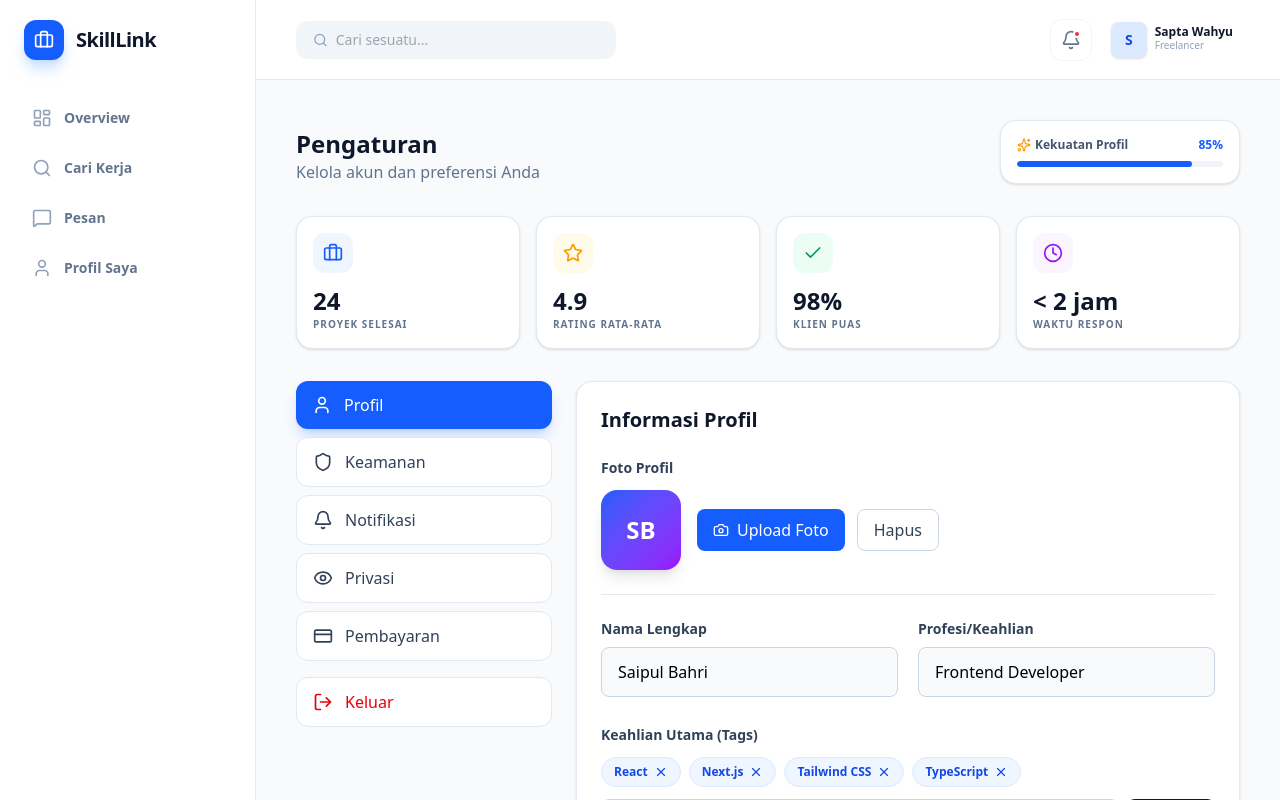
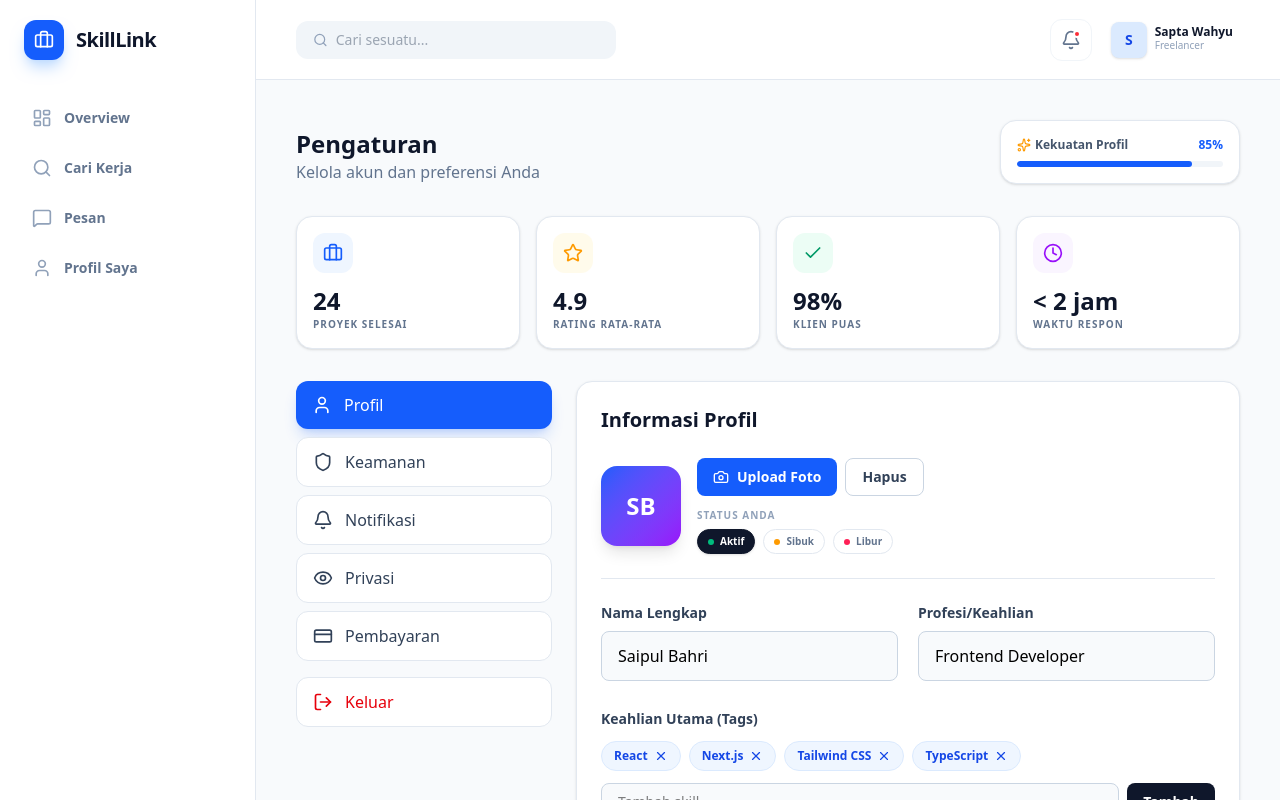
Before and after one commit to KodingMulu/SkillLink, a Next.js app in the folder web/: page /dashboard/freelancer/settings in a window 1280 px wide. Shown: the top 800 px of the page. Built offline with nearby package versions, Linux system fonts and the light colour scheme.

Commit message:
feat: implementasi status ketersediaan real-time (Online/Sibuk/Libur)

```diff
--- a/web/src/app/dashboard/freelancer/settings/page.tsx
+++ b/web/src/app/dashboard/freelancer/settings/page.tsx
@@ -15,11 +15,12 @@ export default function SettingsPage() {
   const [showNewPassword, setShowNewPassword] = useState(false);
   const [saveSuccess, setSaveSuccess] = useState(false);
 
-  // State tambahan untuk fitur Skill
+  // --- STATE BARU UNTUK TAHAP 2 ---
+  const [availability, setAvailability] = useState('available');
+
   const [skills, setSkills] = useState(['React', 'Next.js', 'Tailwind CSS', 'TypeScript']);
   const [newSkill, setNewSkill] = useState('');
 
-  // State untuk form
   const [profileData, setProfileData] = useState({
     name: 'Saipul Bahri',
     title: 'Frontend Developer',
@@ -61,7 +62,6 @@ export default function SettingsPage() {
     showHourlyRate: true
   });
 
-  // Fungsi tambahan untuk Skill
   const addSkill = () => {
     if (newSkill && !skills.includes(newSkill)) {
       setSkills([...skills, newSkill]);
@@ -109,7 +109,6 @@ export default function SettingsPage() {
           <p className="text-slate-500">Kelola akun dan preferensi Anda</p>
         </div>
 
-        {/* FITUR BARU: Profile Strength Indikator */}
         <div className="bg-white p-4 rounded-2xl border border-slate-200 shadow-sm min-w-[240px]">
           <div className="flex justify-between items-center mb-2">
             <span className="text-xs font-bold text-slate-600 flex items-center gap-1">
@@ -123,7 +122,6 @@ export default function SettingsPage() {
         </div>
       </div>
 
-      {/* COMMIT 1: Statistik Pencapaian Freelancer */}
       <div className="grid grid-cols-2 lg:grid-cols-4 gap-4 mb-8">
         {[
           { label: 'Proyek Selesai', value: '24', icon: Briefcase, color: 'text-blue-600', bg: 'bg-blue-50' },
@@ -142,7 +140,6 @@ export default function SettingsPage() {
       </div>
 
       <div className="flex flex-col lg:flex-row gap-6">
-        {/* Sidebar Tabs */}
         <div className="w-full lg:w-64 space-y-2">
           {tabs.map((tab) => (
             <button
@@ -165,7 +162,6 @@ export default function SettingsPage() {
           </button>
         </div>
 
-        {/* Content Area */}
         <div className="flex-1">
           {saveSuccess && (
             <div className="bg-green-50 border border-green-200 rounded-xl p-4 mb-6 flex items-center space-x-3 animate-in fade-in zoom-in duration-300">
@@ -174,33 +170,58 @@ export default function SettingsPage() {
             </div>
           )}
 
-          {/* Profile Tab */}
           {activeTab === 'profile' && (
             <div className="bg-white rounded-2xl border border-slate-200 shadow-sm p-6">
               <h2 className="text-xl font-bold text-slate-900 mb-6">Informasi Profil</h2>
 
-              {/* Avatar Section */}
               <div className="mb-6 pb-6 border-b border-slate-200">
-                <label className="block text-sm font-semibold text-slate-700 mb-3">
-                  Foto Profil
-                </label>
+                <div className="flex flex-col md:flex-row md:items-center justify-between gap-6">
                   <div className="flex items-center space-x-4">
                     <div className="w-20 h-20 bg-gradient-to-br from-blue-600 to-purple-600 rounded-2xl flex items-center justify-center text-white text-2xl font-bold shadow-lg">
                       SB
                     </div>
-                  <div className="flex space-x-3">
-                    <button className="flex items-center space-x-2 px-4 py-2 bg-blue-600 text-white rounded-lg hover:bg-blue-700 transition">
+                    <div className="flex flex-col space-y-2">
+                      <div className="flex space-x-2">
+                        <button className="flex items-center space-x-2 px-4 py-2 bg-blue-600 text-white rounded-lg hover:bg-blue-700 transition text-sm font-bold">
                           <Camera className="w-4 h-4" />
                           <span>Upload Foto</span>
                         </button>
-                    <button className="px-4 py-2 border border-slate-300 text-slate-700 rounded-lg hover:bg-slate-50 transition">
+                        <button className="px-4 py-2 border border-slate-300 text-slate-700 rounded-lg hover:bg-slate-50 transition text-sm font-bold">
                           Hapus
                         </button>
+                      </div>
+
+                      {/* TAHAP 2: UI Status Selector */}
+                      <div className="flex flex-col gap-1.5 pt-1">
+                        <p className="text-[10px] font-black text-slate-400 uppercase tracking-widest">Status Anda</p>
+                        <div className="flex gap-2">
+                          {[
+                            { id: 'available', label: 'Aktif', color: 'bg-emerald-500' },
+                            { id: 'busy', label: 'Sibuk', color: 'bg-amber-500' },
+                            { id: 'away', label: 'Libur', color: 'bg-rose-500' }
+                          ].map((s) => (
+                            <button
+                              key={s.id}
+                              onClick={() => setAvailability(s.id)}
+                              className={`flex items-center gap-1.5 px-2.5 py-1 rounded-full text-[10px] font-black transition-all border ${
+                                availability === s.id
+                                ? 'bg-slate-900 text-white border-slate-900 shadow-sm'
+                                : 'bg-white text-slate-500 border-slate-200 hover:bg-slate-50'
+                              }`}
+                            >
+                              <span className={`w-1.5 h-1.5 rounded-full ${s.color}`}></span>
+                              {s.label}
+                            </button>
+                          ))}
+                        </div>
+                      </div>
+                    </div>
                   </div>
                 </div>
               </div>
 
               <form onSubmit={handleProfileUpdate} className="space-y-5">
+                {/* Form fields tetap sama seperti sebelumnya... */}
                 <div className="grid grid-cols-1 md:grid-cols-2 gap-5">
                   <div>
                     <label className="block text-sm font-semibold text-slate-700 mb-2">Nama Lengkap</label>
@@ -212,7 +233,6 @@ export default function SettingsPage() {
                   </div>
                 </div>
 
-                {/* FITUR BARU: Skill Tags Management */}
                 <div className="py-2">
                   <label className="block text-sm font-semibold text-slate-700 mb-3">Keahlian Utama (Tags)</label>
                   <div className="flex flex-wrap gap-2 mb-3">
@@ -262,7 +282,7 @@ export default function SettingsPage() {
             </div>
           )}
 
-          {/* Security Tab */}
+          {/* Tab lain tetap sama seperti kode sebelumnya... */}
           {activeTab === 'security' && (
             <div className="space-y-6">
               <div className="bg-white rounded-2xl border border-slate-200 shadow-sm p-6">
@@ -292,7 +312,6 @@ export default function SettingsPage() {
             </div>
           )}
 
-          {/* Privacy Tab */}
           {activeTab === 'privacy' && (
             <div className="bg-white rounded-2xl border border-slate-200 shadow-sm p-6">
               <h2 className="text-xl font-bold text-slate-900 mb-6">Pengaturan Privasi</h2>
@@ -312,7 +331,6 @@ export default function SettingsPage() {
                   </div>
                 </div>
 
-                {/* FITUR BARU: Work Hours Schedule */}
                 <div className="pt-6 border-t border-slate-200">
                   <h3 className="font-semibold text-slate-900 mb-4 flex items-center gap-2">
                     <Clock size={18} className="text-blue-600" /> Jam Kerja & Ketersediaan
@@ -349,7 +367,6 @@ export default function SettingsPage() {
             </div>
           )}
 
-          {/* Payment Tab */}
           {activeTab === 'payment' && (
             <div className="space-y-6">
               <div className="bg-white rounded-2xl border border-slate-200 shadow-sm p-6">
```
Lines whose indentation alone changed are shown as unchanged.
